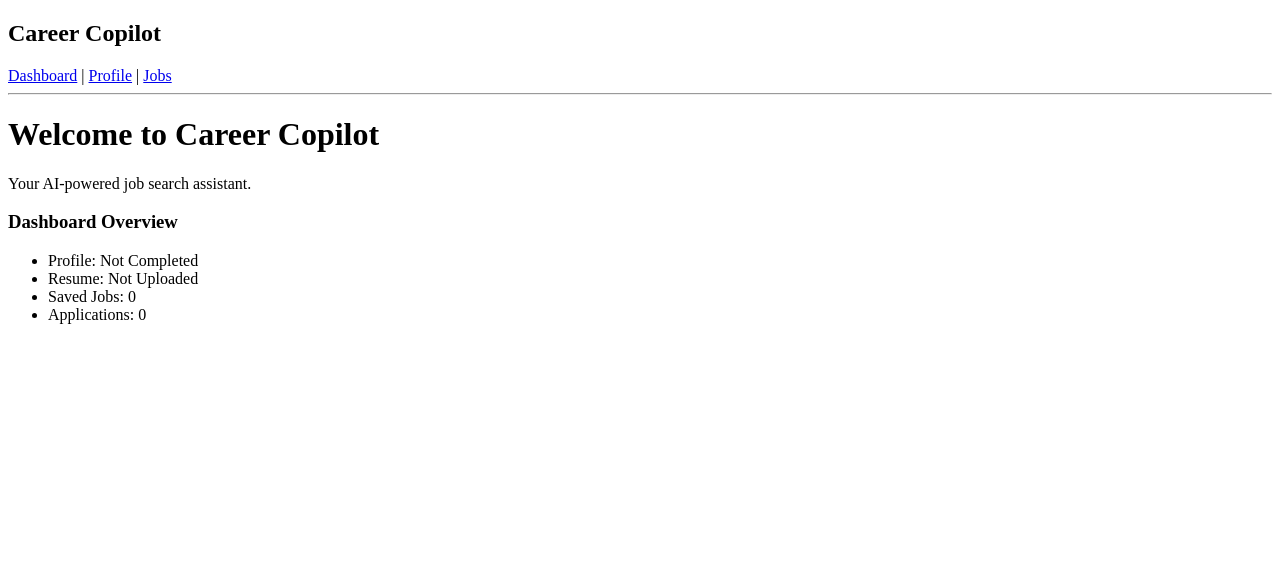
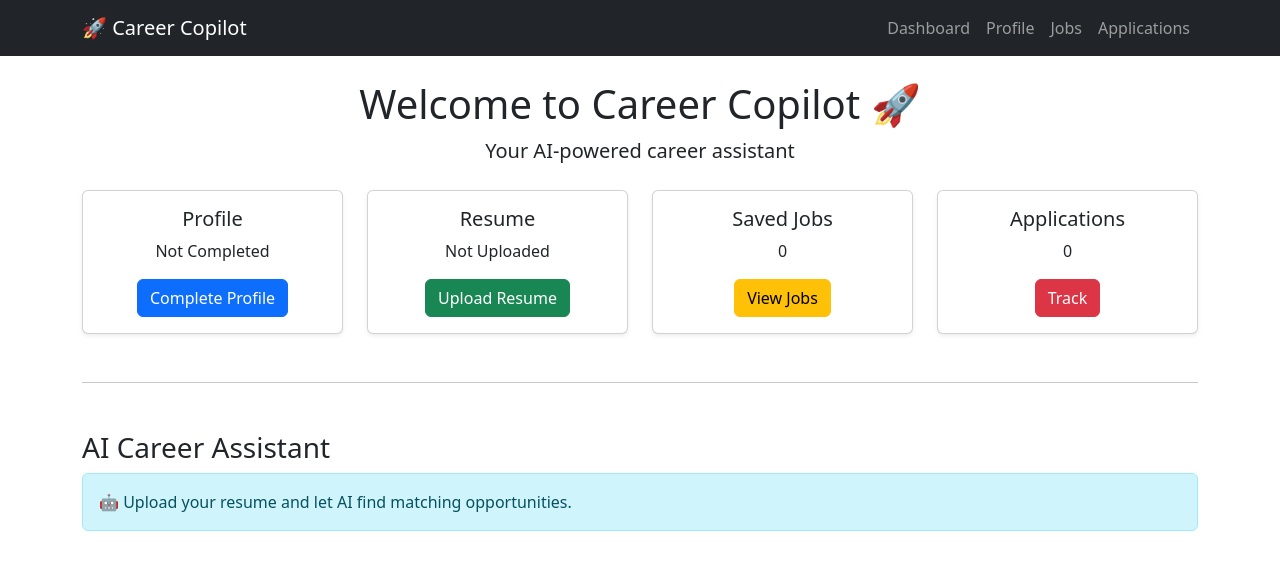
Before and after one commit to bhavikamange03/career-assistant, a Flask app: page / in a window 1280 px wide. Shown: the top 570 px of the page. Run offline with Flask 3, Linux system fonts and the light colour scheme.

Commit message:
adding bootstrap into application

```diff
--- a/templates/base.html
+++ b/templates/base.html
@@ -1,30 +1,118 @@
 <!DOCTYPE html>
-<html>
+<html lang="en">
 
 <head>
+
+    <meta charset="UTF-8">
+
+    <meta name="viewport" content="width=device-width, initial-scale=1.0">
 
     <title>
         Career Copilot
     </title>
+
+
+    <!-- Bootstrap CSS -->
+
+    <link
+    href="https://cdn.jsdelivr.net/npm/bootstrap@5.3.3/dist/css/bootstrap.min.css"
+    rel="stylesheet">
+
 
 </head>
 
 
 <body>
 
-    <nav>
-        <h2>Career Copilot</h2>
 
-        <a href="/">Dashboard</a>
-        |
-        <a href="/profile">Profile</a>
-        |
-        <a href="/jobs">Jobs</a>
+<!-- Navigation -->
 
-    </nav>
+<nav class="navbar navbar-expand-lg navbar-dark bg-dark">
+
+    <div class="container">
 
 
-    <hr>
+        <a class="navbar-brand" href="/">
+            🚀 Career Copilot
+        </a>
+
+
+        <button
+        class="navbar-toggler"
+        type="button"
+        data-bs-toggle="collapse"
+        data-bs-target="#navbarNav">
+
+
+            <span class="navbar-toggler-icon"></span>
+
+
+        </button>
+
+
+
+        <div class="collapse navbar-collapse" id="navbarNav">
+
+
+            <ul class="navbar-nav ms-auto">
+
+
+                <li class="nav-item">
+
+                    <a class="nav-link" href="/">
+                        Dashboard
+                    </a>
+
+                </li>
+
+
+
+                <li class="nav-item">
+
+                    <a class="nav-link" href="/profile">
+                        Profile
+                    </a>
+
+                </li>
+
+
+
+                <li class="nav-item">
+
+                    <a class="nav-link" href="/jobs">
+                        Jobs
+                    </a>
+
+                </li>
+
+
+
+                <li class="nav-item">
+
+                    <a class="nav-link" href="/applications">
+                        Applications
+                    </a>
+
+                </li>
+
+
+            </ul>
+
+
+        </div>
+
+
+    </div>
+
+
+</nav>
+
+
+
+<!-- Main Content -->
+
+
+<div class="container mt-4">
 
 
     {% block content %}
@@ -32,6 +120,17 @@
     {% endblock %}
 
 
+</div>
+
+
+
+<!-- Bootstrap JS -->
+
+<script
+src="https://cdn.jsdelivr.net/npm/bootstrap@5.3.3/dist/js/bootstrap.bundle.min.js">
+</script>
+
+
 </body>
 
 </html>
--- a/templates/dashboard.html
+++ b/templates/dashboard.html
@@ -4,44 +4,191 @@
 {% block content %}
 
 
-<h1>
-    Welcome to Career Copilot
-</h1>
+<div class="text-center mb-4">
 
 
-<p>
-    Your AI-powered job search assistant.
-</p>
+    <h1>
+        Welcome to Career Copilot 🚀
+    </h1>
 
 
-<div>
+    <p class="lead">
 
-    <h3>
-        Dashboard Overview
-    </h3>
+        Your AI-powered career assistant
 
-    <ul>
-
-        <li>
-            Profile: Not Completed
-        </li>
-
-        <li>
-            Resume: Not Uploaded
-        </li>
-
-        <li>
-            Saved Jobs: 0
-        </li>
-
-        <li>
-            Applications: 0
-        </li>
-
-    </ul>
+    </p>
 
 
 </div>
 
 
+
+
+<div class="row">
+
+
+
+    <div class="col-md-3">
+
+
+        <div class="card shadow-sm">
+
+
+            <div class="card-body text-center">
+
+
+                <h5>
+                    Profile
+                </h5>
+
+
+                <p>
+                    Not Completed
+                </p>
+
+
+                <button class="btn btn-primary">
+                    Complete Profile
+                </button>
+
+
+            </div>
+
+
+        </div>
+
+
+    </div>
+
+
+
+
+
+    <div class="col-md-3">
+
+
+        <div class="card shadow-sm">
+
+
+            <div class="card-body text-center">
+
+
+                <h5>
+                    Resume
+                </h5>
+
+
+                <p>
+                    Not Uploaded
+                </p>
+
+
+                <button class="btn btn-success">
+                    Upload Resume
+                </button>
+
+
+            </div>
+
+
+        </div>
+
+
+    </div>
+
+
+
+
+
+    <div class="col-md-3">
+
+
+        <div class="card shadow-sm">
+
+
+            <div class="card-body text-center">
+
+
+                <h5>
+                    Saved Jobs
+                </h5>
+
+
+                <p>
+                    0
+                </p>
+
+
+                <button class="btn btn-warning">
+                    View Jobs
+                </button>
+
+
+            </div>
+
+
+        </div>
+
+
+    </div>
+
+
+
+
+
+    <div class="col-md-3">
+
+
+        <div class="card shadow-sm">
+
+
+            <div class="card-body text-center">
+
+
+                <h5>
+                    Applications
+                </h5>
+
+
+                <p>
+                    0
+                </p>
+
+
+                <button class="btn btn-danger">
+                    Track
+                </button>
+
+
+            </div>
+
+
+        </div>
+
+
+    </div>
+
+
+
+</div>
+
+
+
+<hr class="my-5">
+
+
+
+<h3>
+    AI Career Assistant
+</h3>
+
+
+<div class="alert alert-info">
+
+    🤖 Upload your resume and let AI find matching opportunities.
+
+</div>
+
+
+
 {% endblock %}
```
